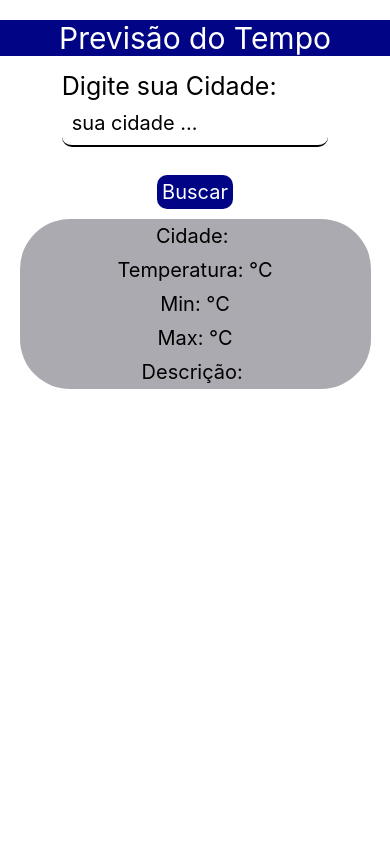
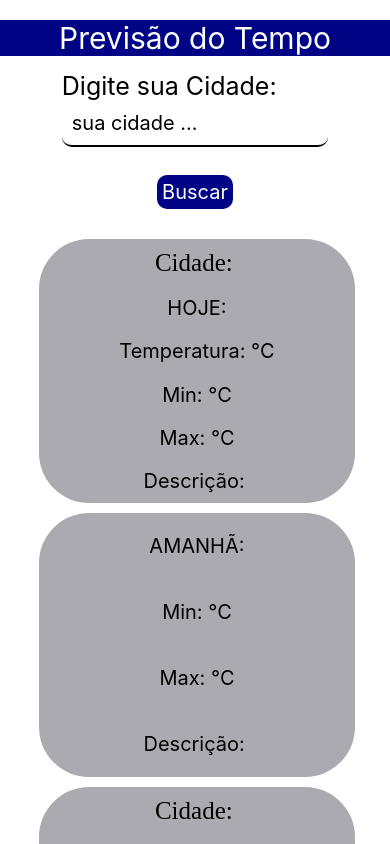
Before and after one commit to kayo0404/previsaoTempo3dsPeruibe, a React Native app: screen / in a window 390 px wide. Built offline with nearby package versions, Linux system fonts and the light colour scheme.

Commit message:
atividade 01/09

```diff
--- a/App.js
+++ b/App.js
@@ -1,5 +1,5 @@
 import  React, { useState } from 'react';
-import { StyleSheet, Text, View, TextInput, TouchableOpacity, Dimensions}
+import { StyleSheet, Text, View, TextInput, TouchableOpacity, Dimensions, ScrollView}
 from 'react-native';
 import Api from './components/Api';
 import  Tempo  from './components/Tempo';
@@ -7,16 +7,21 @@ import  Tempo  from './components/Tempo';
 export default function App() {
       const [city, setCity] = useState(0);
       const [city2, setCity2] = useState(0);
+      const [city3, setCity3] = useState(0);
       const [inputCity, setInputCity] = useState(0);
 
       async function buscaCep(){
-        const response = await Api.get('weather?array_limit=1&fields=only_results,temp,city_name,forecast,max,min,date,description&key=ee567e86&city_name='+inputCity);
+        const response = await Api.get('weather?array_limit=2&fields=only_results,temp,city_name,forecast,max,min,date,description&key=89e1add9&city_name='+inputCity);
 
         setCity(response.data.forecast[0]);
+        setCity3(response.data.forecast[1]);
         setCity2(response.data);
       }
   return (
+
+
     <View style={styles.container}>
+
       <View style={styles.bloco}>
         <View style={styles.header}>
           <Text style={styles.titulo}>Previsão do Tempo</Text>
@@ -39,8 +44,12 @@ export default function App() {
           <Text style={styles.textoBotao}>Buscar</Text>
         </TouchableOpacity>
       </View>
-      <Tempo data={city} data2={city2}/>
+      <ScrollView style={styles.scroll}>
+      <Tempo data={city} data2={city2} data3={city3}/>
+      <Tempo data={city} data2={city2} data3={city3}/>
+      </ScrollView>
     </View>
+
   );
 }
 
@@ -48,7 +57,9 @@ const styles = StyleSheet.create({
   container: {
     display: 'flex',
     flexDirection: 'column',
-    alignItems: 'center'
+    alignItems: 'center',
+    height: Dimensions.get('window').height,
+
   },
   bloco:{
     alignItems:'center',
@@ -97,5 +108,11 @@ const styles = StyleSheet.create({
   blocoGeral:{
     marginTop:15,
     marginVertical: 10
+  },
+  scroll:{
+    width: '90%',
+    marginLeft: '10%',
+    marginTop: 10,
+    height: '100%'
   }
 });
--- a/components/Tempo.js
+++ b/components/Tempo.js
@@ -5,11 +5,22 @@ export default function Tempo(props) {
  return (
    <>
         <View style={styles.bloco}>
-        <Text style={styles.texto}>Cidade: {props.data2.city_name}</Text>
-        <Text style={styles.texto}>Temperatura: {props.data2.temp}°C</Text>
-        <Text style={styles.texto}>Min: {props.data.min}°C</Text>
-        <Text style={styles.texto}>Max: {props.data.max}°C</Text>
-        <Text style={styles.texto}>Descrição: {props.data.description}</Text>
+          <Text style={styles.textoCidade}>Cidade: {props.data2.city_name}</Text>
+          <Text style={styles.texto}> HOJE: {props.data.date}</Text>
+          <Text style={styles.texto}>Temperatura: {props.data2.temp}°C</Text>
+          <Text style={styles.texto}>Min: {props.data.min}°C</Text>
+          <Text style={styles.texto}>Max: {props.data.max}°C</Text>
+          <Text style={styles.texto}>Descrição: {props.data.description}</Text>
+
+        </View>
+
+        <View style={styles.bloco}>
+        <Text style={styles.texto}> AMANHÃ:{props.data3.date} </Text>
+        <Text style={styles.texto}>Min: {props.data3.min}°C</Text>
+          <Text style={styles.texto}>Max: {props.data3.max}°C</Text>
+          <Text style={styles.texto}>Descrição: {props.data3.description}</Text>
+
+
         </View>
    </>
   );
@@ -25,9 +36,14 @@ export default function Tempo(props) {
             width: '90%',
             height: '50%',
             borderRadius: 50,
-            backgroundColor: '#aaaab0'
+            backgroundColor: '#aaaab0',
+            marginTop: 10
         },
         texto:{
             fontSize: 20,
+        },
+        textoCidade:{
+            fontFamily: 'serif',
+            fontSize: 25
         }
     });
```
